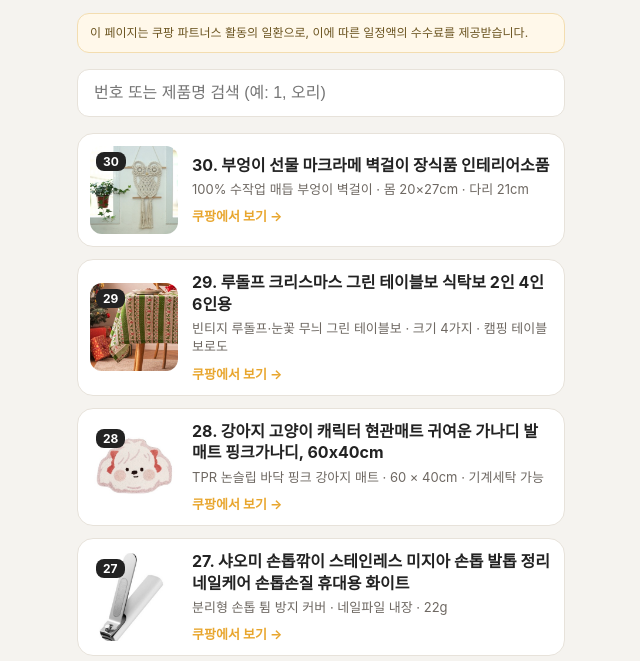
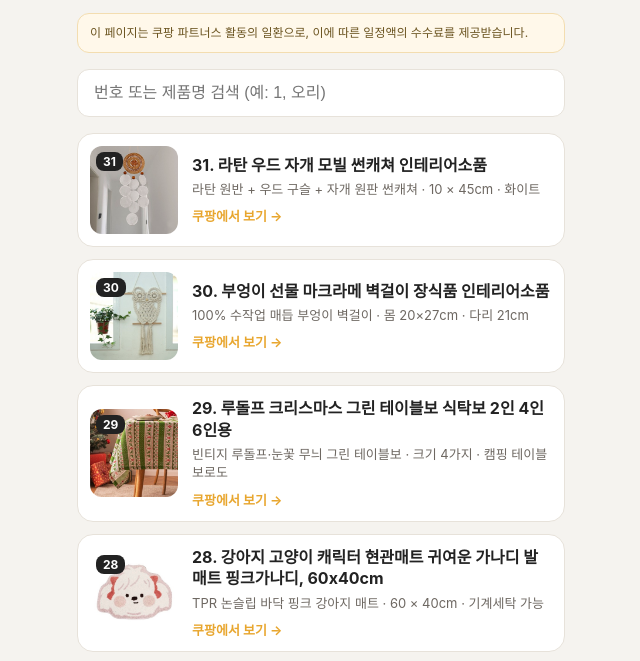
Before and after one commit to jungo017/zzim-picks, a plain HTML site: page index.html in a window 1280 px wide. Shown: the part 112-773 px from the top of the page, without its empty margins (319-959 px from the left). Drawn offline with Linux system fonts and the light colour scheme.

Commit message:
add #31 라탄 우드 자개 모빌 썬캐쳐 인테리어소품

```diff
--- a/index.html
+++ b/index.html
@@ -54,6 +54,7 @@
 <script>
 // 새 상품은 맨 위에 추가한다 (번호는 릴스 캡션의 '프로필 링크 N번'과 같게)
 const ITEMS = [
+  { no: 31, name: "라탄 우드 자개 모빌 썬캐쳐 인테리어소품", desc: "라탄 원반 + 우드 구슬 + 자개 원판 썬캐쳐 · 10 × 45cm · 화이트", img: "img/31.jpg", url: "https://link.coupang.com/a/iXVwLKMzDM" },
   { no: 30, name: "부엉이 선물 마크라메 벽걸이 장식품 인테리어소품", desc: "100% 수작업 매듭 부엉이 벽걸이 · 몸 20×27cm · 다리 21cm", img: "img/30.jpg", url: "https://link.coupang.com/a/iWgGcPdftA" },
   { no: 29, name: "루돌프 크리스마스 그린 테이블보 식탁보 2인 4인 6인용", desc: "빈티지 루돌프·눈꽃 무늬 그린 테이블보 · 크기 4가지 · 캠핑 테이블보로도", img: "img/29.jpg", url: "https://link.coupang.com/a/iUBHEAVEn6" },
   { no: 28, name: "강아지 고양이 캐릭터 현관매트 귀여운 가나디 발매트 핑크가나디, 60x40cm", desc: "TPR 논슬립 바닥 핑크 강아지 매트 · 60 × 40cm · 기계세탁 가능", img: "img/28.jpg", url: "https://link.coupang.com/a/iSWUbpgcp2" },
```
Also changed, not shown: img/31.jpg (added).
